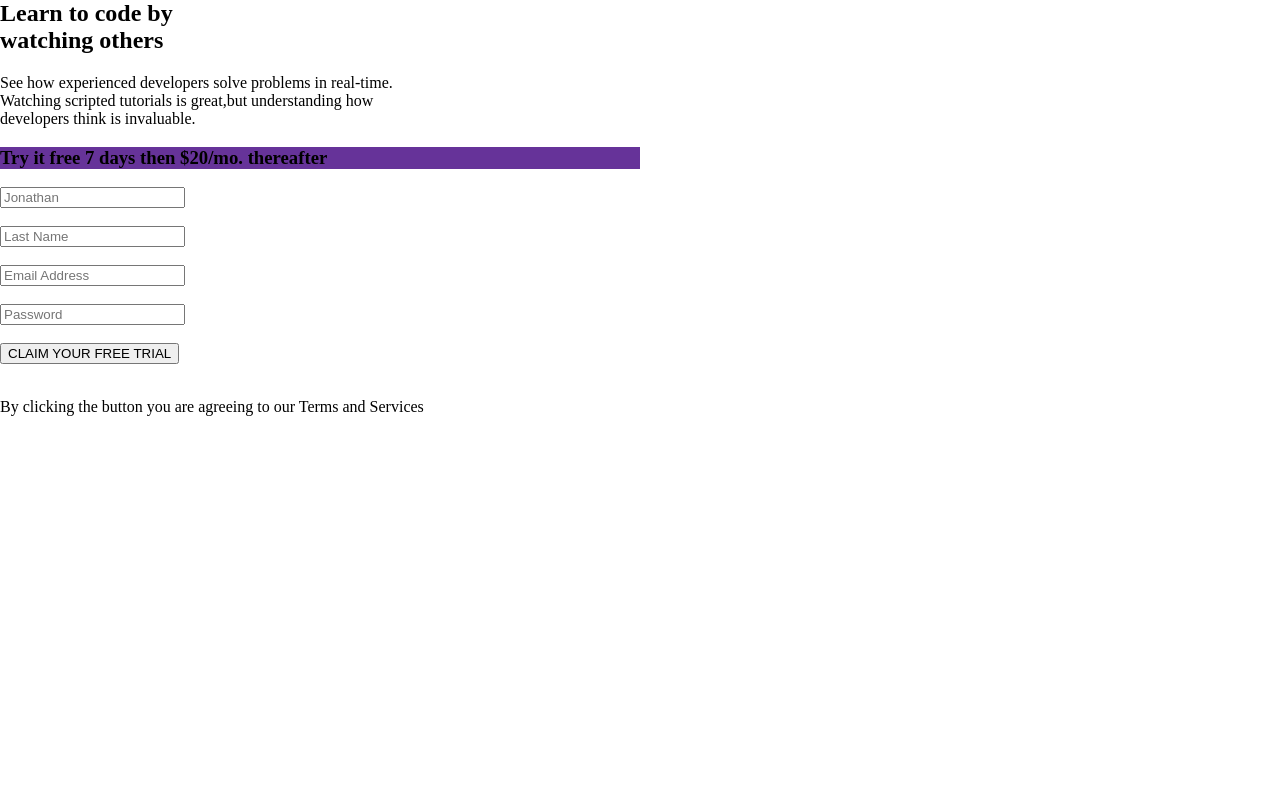
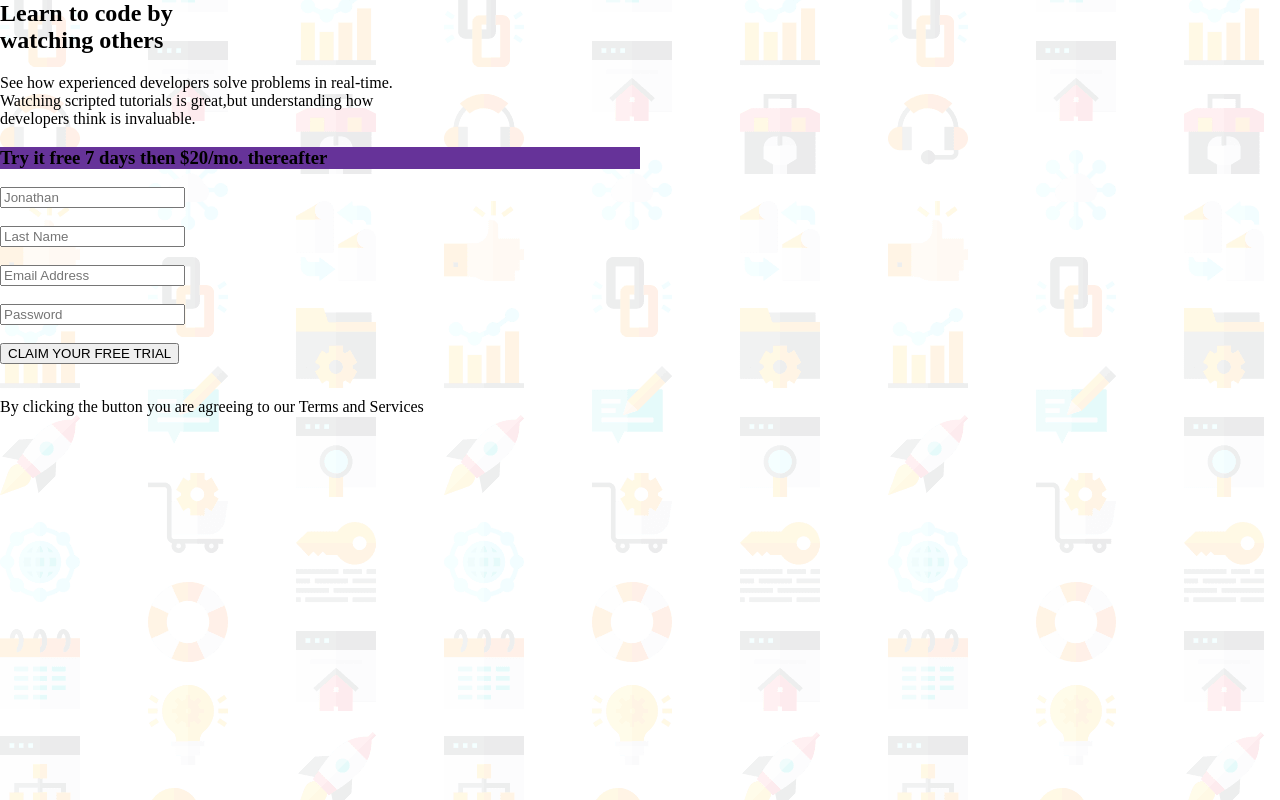
Before and after one commit to Collince2021/Responsive_Registration_Form, a plain HTML site: page index.html in a window 1280 px wide. Drawn offline with Linux system fonts and the light colour scheme.

Commit message:
Background  image update

```diff
--- a/style.css
+++ b/style.css
@@ -3,7 +3,7 @@ body{
   margin: 0;
   paddi: 0;
   border-sizing: border-box;
-  background: image url("../Images/bg-intro-desktop.png");
+  background-image: url("../Images/bg-intro-desktop.png");
   background-size:cover;
 }
 main{
@@ -18,5 +18,5 @@ main{
   height: 60vh;
 }
 .bottom-container .first-btm-container{
-  background-color:rebeccapurple
+  background-color:rebeccapurple;
 }
```
